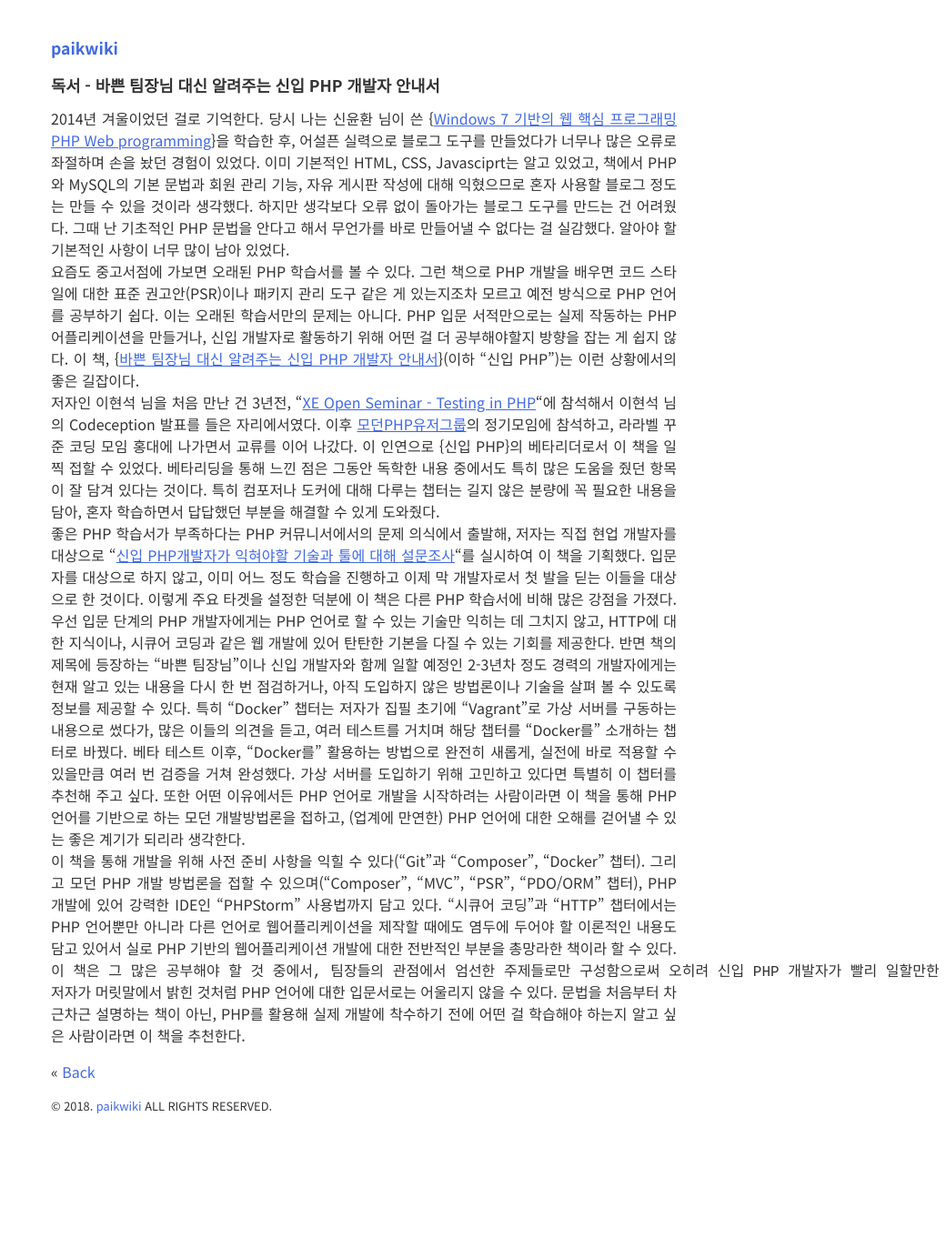
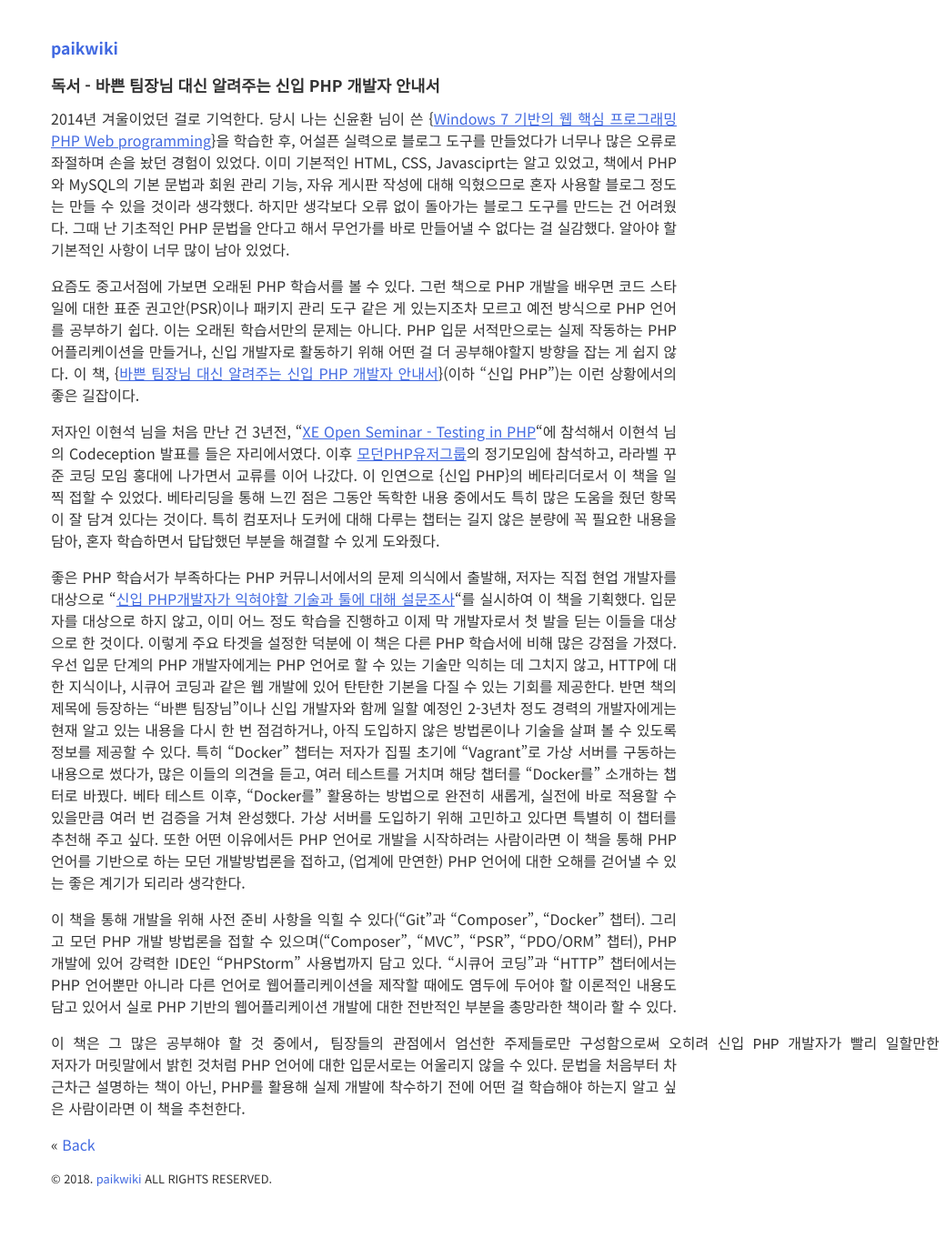
Before and after one commit to paikwiki/paikwiki.github.io, a Jekyll site: the page built from _posts/2018-03-02-PHP-for-newbie.md, in a window 1280 px wide. Shown: the whole page at 91% size, without its empty margins (240-1280 px from the left). Built offline with Jekyll 4.4.1, drawn with Linux system fonts in a browser that asks for light colours; before the commit the page ends 1281 px from its top, so only the background shows below that.

Commit message:
Insert bottom margin of <p>

```diff
--- a/_sass/basic.scss
+++ b/_sass/basic.scss
@@ -44,6 +44,10 @@ p, span, a, li {
   vertical-align: baseline;
 }
 
+p {
+  margin-bottom: 1rem;
+}
+
 /* Custom elements with class */
 .hard-anchor,
 .hard-anchor:visited {
```
